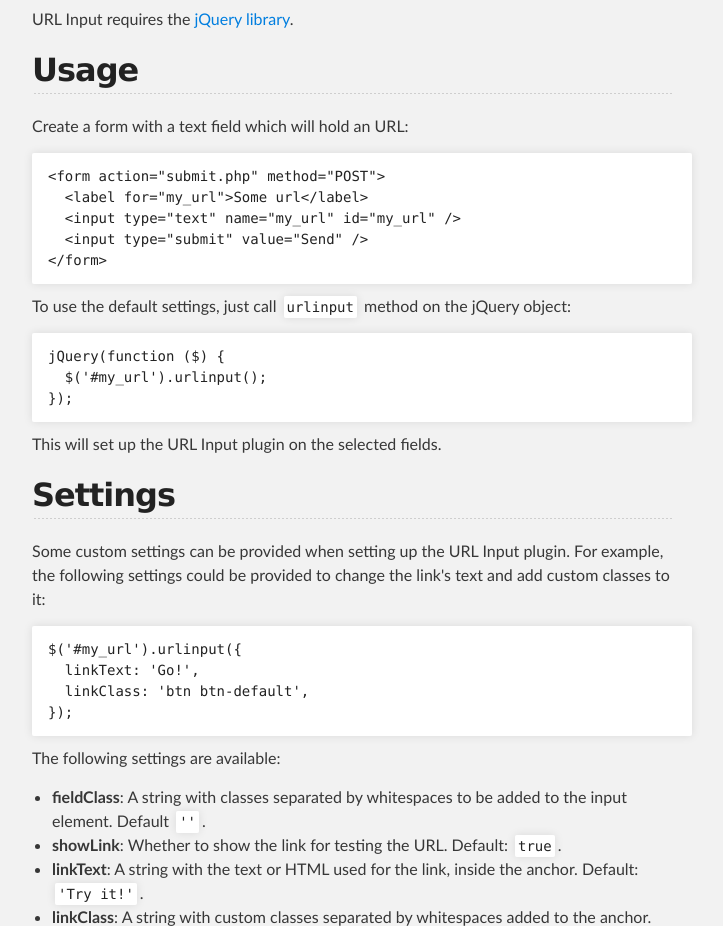
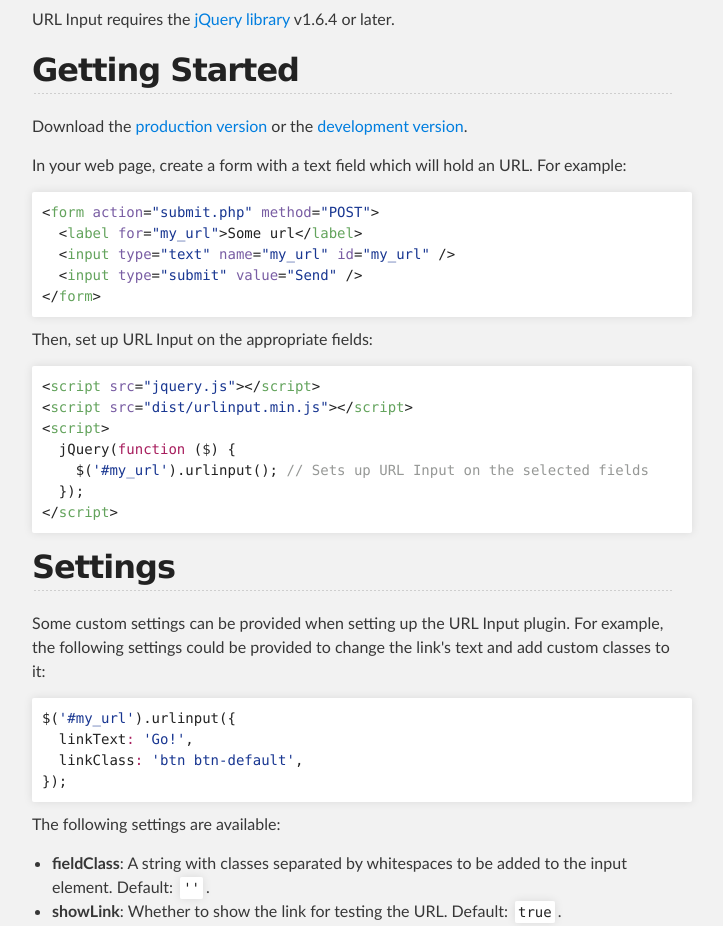
Before and after one commit to dbiscalchin/urlinput, a plain HTML site: page index.html in a window 1280 px wide. Shown: the part 535-1461 px from the top of the page, without its empty margins (288-1011 px from the left). Drawn offline with Linux system fonts and the light colour scheme.

Commit message:
Create gh-pages branch via GitHub

```diff
--- a/index.html
+++ b/index.html
@@ -36,50 +36,51 @@
 
 <p><strong>URL Input</strong> is a jQuery plugin to provide user-friendly text fields for URLs. It adds a link on the right side of the input element to allow the user to test the inserted URL and shows the favicon of the inserted website (taken from <a href="http://www.google.com/s2/favicons">Google API</a>). It also enforces the presence of a protocol (HTTP or HTTPS).</p>
 
-<p>A demonstration is available at <a href="https://jsfiddle.net/0qjqnbng/4/">JSFiddle</a>.</p>
+<p>A demonstration is available at <a href="https://jsfiddle.net/0qjqnbng/5/">JSFiddle</a>.</p>
 
 <h2>
 <a id="requirements" class="anchor" href="#requirements" aria-hidden="true"><span class="octicon octicon-link"></span></a>Requirements</h2>
 
-<p>URL Input requires the <a href="https://jquery.com/">jQuery library</a>.</p>
+<p>URL Input requires the <a href="https://jquery.com/">jQuery library</a> v1.6.4 or later.</p>
 
 <h2>
-<a id="usage" class="anchor" href="#usage" aria-hidden="true"><span class="octicon octicon-link"></span></a>Usage</h2>
+<a id="getting-started" class="anchor" href="#getting-started" aria-hidden="true"><span class="octicon octicon-link"></span></a>Getting Started</h2>
 
-<p>Create a form with a text field which will hold an URL:</p>
+<p>Download the <a href="https://raw.githubusercontent.com/dbiscalchin/urlinput/master/dist/jquery.urlinput.min.js">production version</a> or the <a href="https://raw.githubusercontent.com/dbiscalchin/urlinput/master/dist/jquery.urlinput.js">development version</a>.</p>
 
-<pre><code>&lt;form action="submit.php" method="POST"&gt;
-  &lt;label for="my_url"&gt;Some url&lt;/label&gt;
-  &lt;input type="text" name="my_url" id="my_url" /&gt;
-  &lt;input type="submit" value="Send" /&gt;
-&lt;/form&gt;
-</code></pre>
+<p>In your web page, create a form with a text field which will hold an URL. For example:</p>
 
-<p>To use the default settings, just call <code>urlinput</code> method on the jQuery object:</p>
+<div class="highlight highlight-html"><pre>&lt;<span class="pl-ent">form</span> <span class="pl-e">action</span>=<span class="pl-s"><span class="pl-pds">"</span>submit.php<span class="pl-pds">"</span></span> <span class="pl-e">method</span>=<span class="pl-s"><span class="pl-pds">"</span>POST<span class="pl-pds">"</span></span>&gt;
+  &lt;<span class="pl-ent">label</span> <span class="pl-e">for</span>=<span class="pl-s"><span class="pl-pds">"</span>my_url<span class="pl-pds">"</span></span>&gt;Some url&lt;/<span class="pl-ent">label</span>&gt;
+  &lt;<span class="pl-ent">input</span> <span class="pl-e">type</span>=<span class="pl-s"><span class="pl-pds">"</span>text<span class="pl-pds">"</span></span> <span class="pl-e">name</span>=<span class="pl-s"><span class="pl-pds">"</span>my_url<span class="pl-pds">"</span></span> <span class="pl-e">id</span>=<span class="pl-s"><span class="pl-pds">"</span>my_url<span class="pl-pds">"</span></span> /&gt;
+  &lt;<span class="pl-ent">input</span> <span class="pl-e">type</span>=<span class="pl-s"><span class="pl-pds">"</span>submit<span class="pl-pds">"</span></span> <span class="pl-e">value</span>=<span class="pl-s"><span class="pl-pds">"</span>Send<span class="pl-pds">"</span></span> /&gt;
+&lt;/<span class="pl-ent">form</span>&gt;</pre></div>
 
-<pre><code>jQuery(function ($) {
-  $('#my_url').urlinput();
-});
-</code></pre>
+<p>Then, set up URL Input on the appropriate fields:</p>
 
-<p>This will set up the URL Input plugin on the selected fields.</p>
+<div class="highlight highlight-html"><pre>&lt;<span class="pl-ent">script</span> <span class="pl-e">src</span>=<span class="pl-s"><span class="pl-pds">"</span>jquery.js<span class="pl-pds">"</span></span>&gt;&lt;/<span class="pl-ent">script</span>&gt;
+&lt;<span class="pl-ent">script</span> <span class="pl-e">src</span>=<span class="pl-s"><span class="pl-pds">"</span>dist/urlinput.min.js<span class="pl-pds">"</span></span>&gt;&lt;/<span class="pl-ent">script</span>&gt;
+<span class="pl-s1">&lt;<span class="pl-ent">script</span>&gt;</span>
+<span class="pl-s1">  jQuery(<span class="pl-k">function</span> (<span class="pl-smi">$</span>) {</span>
+<span class="pl-s1">    $(<span class="pl-s"><span class="pl-pds">'</span>#my_url<span class="pl-pds">'</span></span>).urlinput(); <span class="pl-c">// Sets up URL Input on the selected fields</span></span>
+<span class="pl-s1">  });</span>
+<span class="pl-s1">&lt;/<span class="pl-ent">script</span>&gt;</span></pre></div>
 
 <h2>
 <a id="settings" class="anchor" href="#settings" aria-hidden="true"><span class="octicon octicon-link"></span></a>Settings</h2>
 
 <p>Some custom settings can be provided when setting up the URL Input plugin. For example, the following settings could be provided to change the link's text and add custom classes to it:</p>
 
-<pre><code>$('#my_url').urlinput({
-  linkText: 'Go!',
-  linkClass: 'btn btn-default',
-});
-</code></pre>
+<div class="highlight highlight-js"><pre>$(<span class="pl-s"><span class="pl-pds">'</span>#my_url<span class="pl-pds">'</span></span>).urlinput({
+  linkText<span class="pl-k">:</span> <span class="pl-s"><span class="pl-pds">'</span>Go!<span class="pl-pds">'</span></span>,
+  linkClass<span class="pl-k">:</span> <span class="pl-s"><span class="pl-pds">'</span>btn btn-default<span class="pl-pds">'</span></span>,
+});</pre></div>
 
 <p>The following settings are available:</p>
 
 <ul>
 <li>
-<strong>fieldClass</strong>: A string with classes separated by whitespaces to be added to the input element. Default <code>''</code>.</li>
+<strong>fieldClass</strong>: A string with classes separated by whitespaces to be added to the input element. Default: <code>''</code>.</li>
 <li>
 <strong>showLink</strong>: Whether to show the link for testing the URL. Default: <code>true</code>.</li>
 <li>
@@ -103,18 +104,16 @@
 
 <p>Instead of providing individual settings, by passing only the <code>theme</code> option, the plugin will load a set of default values to provide a pre-defined appearance or behavior. For example, to apply a <a href="http://getbootstrap.com/">Bootstrap</a> styling, a simple call like this would work:</p>
 
-<pre><code>$('#my_url').urlinput({ theme: 'bootstrap' });
-</code></pre>
+<div class="highlight highlight-js"><pre>$(<span class="pl-s"><span class="pl-pds">'</span>#my_url<span class="pl-pds">'</span></span>).urlinput({ theme<span class="pl-k">:</span> <span class="pl-s"><span class="pl-pds">'</span>bootstrap<span class="pl-pds">'</span></span> });</pre></div>
 
 <p>Still, other parameters can be passed to override theme values. For example, to hide the website's icon:</p>
 
-<pre><code>$('#my_url').urlinput({
-  theme: 'bootstrap',
-  showFavicon: false,
-});
-</code></pre>
+<div class="highlight highlight-js"><pre>$(<span class="pl-s"><span class="pl-pds">'</span>#my_url<span class="pl-pds">'</span></span>).urlinput({
+  theme<span class="pl-k">:</span> <span class="pl-s"><span class="pl-pds">'</span>bootstrap<span class="pl-pds">'</span></span>,
+  showFavicon<span class="pl-k">:</span> <span class="pl-c1">false</span>,
+});</pre></div>
 
-<p>The following themes are available:</p>
+<p>The following themes are currently available:</p>
 
 <ul>
 <li>
@@ -122,6 +121,11 @@
 <li>
 <strong>bootstrap</strong>: Add <a href="http://getbootstrap.com/">Bootstrap</a> classes.</li>
 </ul>
+
+<h2>
+<a id="license" class="anchor" href="#license" aria-hidden="true"><span class="octicon octicon-link"></span></a>License</h2>
+
+<p>MIT © Daniel Catarino Biscalchin</p>
       </section>
     </div>
 
```
Also changed, not shown: params.json (+1 -1 lines).
